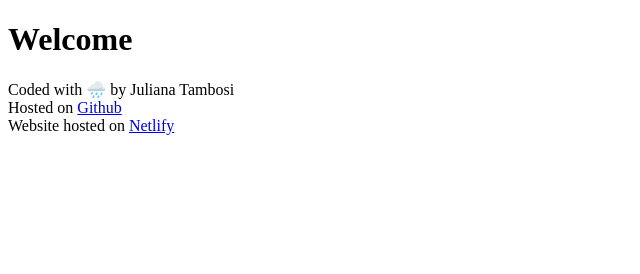
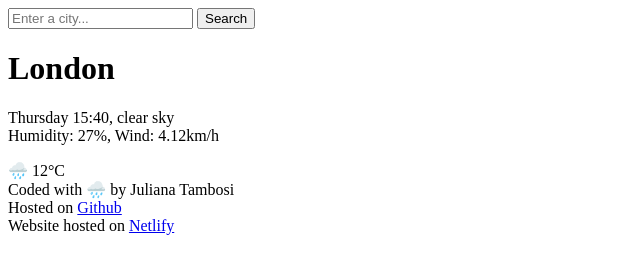
Before and after one commit to jou-t/Weather-App-Portfolio-2, a plain HTML site: page index.html in a window 1280 px wide. Shown: the whole page, without its empty margins (0-640 px from the left). Drawn offline with Linux system fonts and the light colour scheme.

Commit message:
Added main and header

```diff
--- a/index.html
+++ b/index.html
@@ -8,7 +8,21 @@
 </head>
 
 <body>
-    <h1>Welcome</h1>
+    <header>
+        <form>
+            <input type="search" placeholder="Enter a city..." required />
+            <input type="submit" value="Search" />
+        </form>
+    </header>
+    <main>
+        <h1>London</h1>
+        <p>
+            Thursday 15:40, clear sky
+            <br />
+            Humidity: 27%, Wind: 4.12km/h
+        </p>
+        🌧️ 12°C
+    </main>
     <footer>Coded with 🌧️ by Juliana Tambosi <br> Hosted on <a
             href="https://github.com/jou-t/Weather-App-Portfolio-2/blob/main/index.html" target="_blank">Github</a><br>
         Website hosted
```
